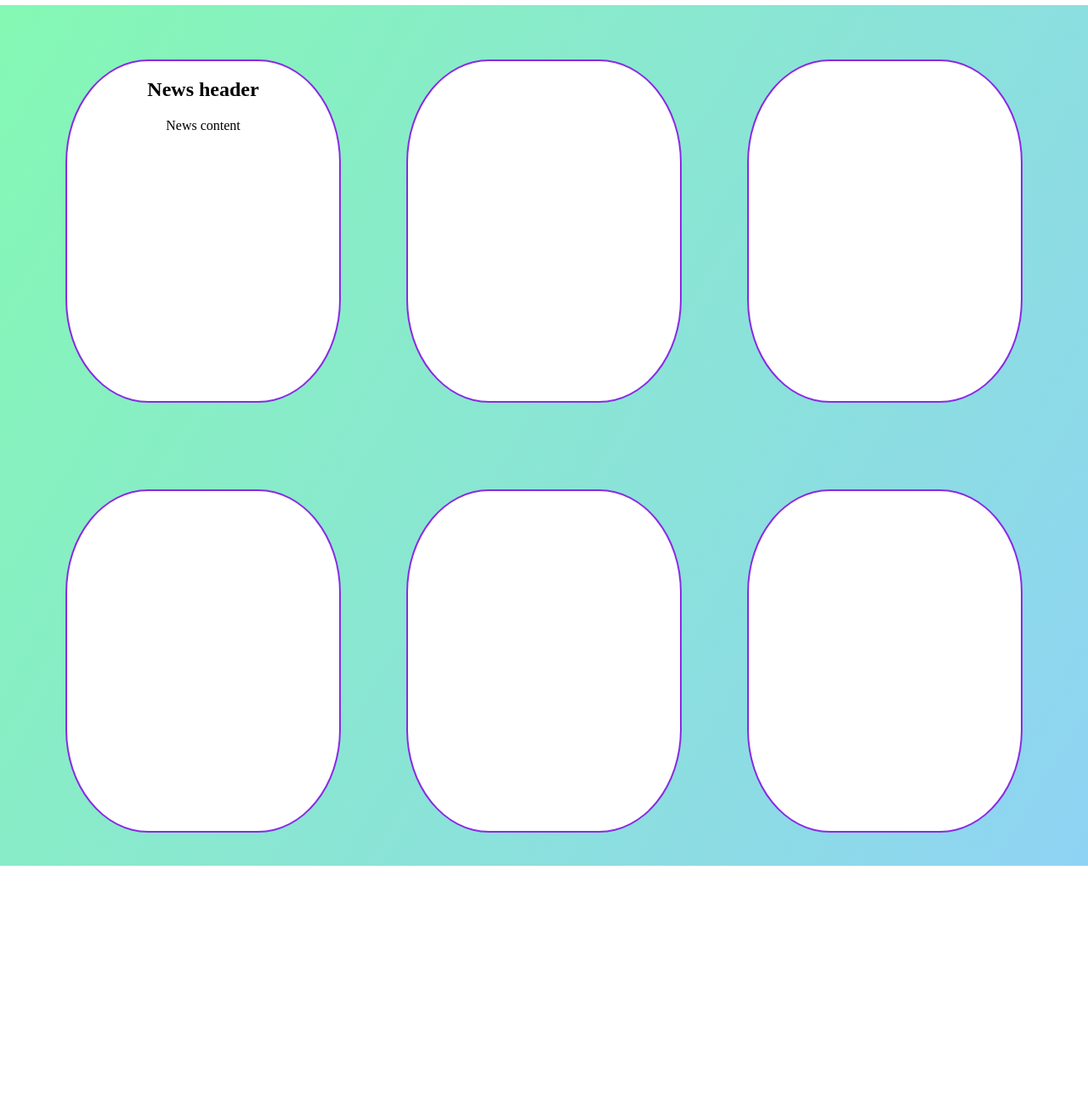
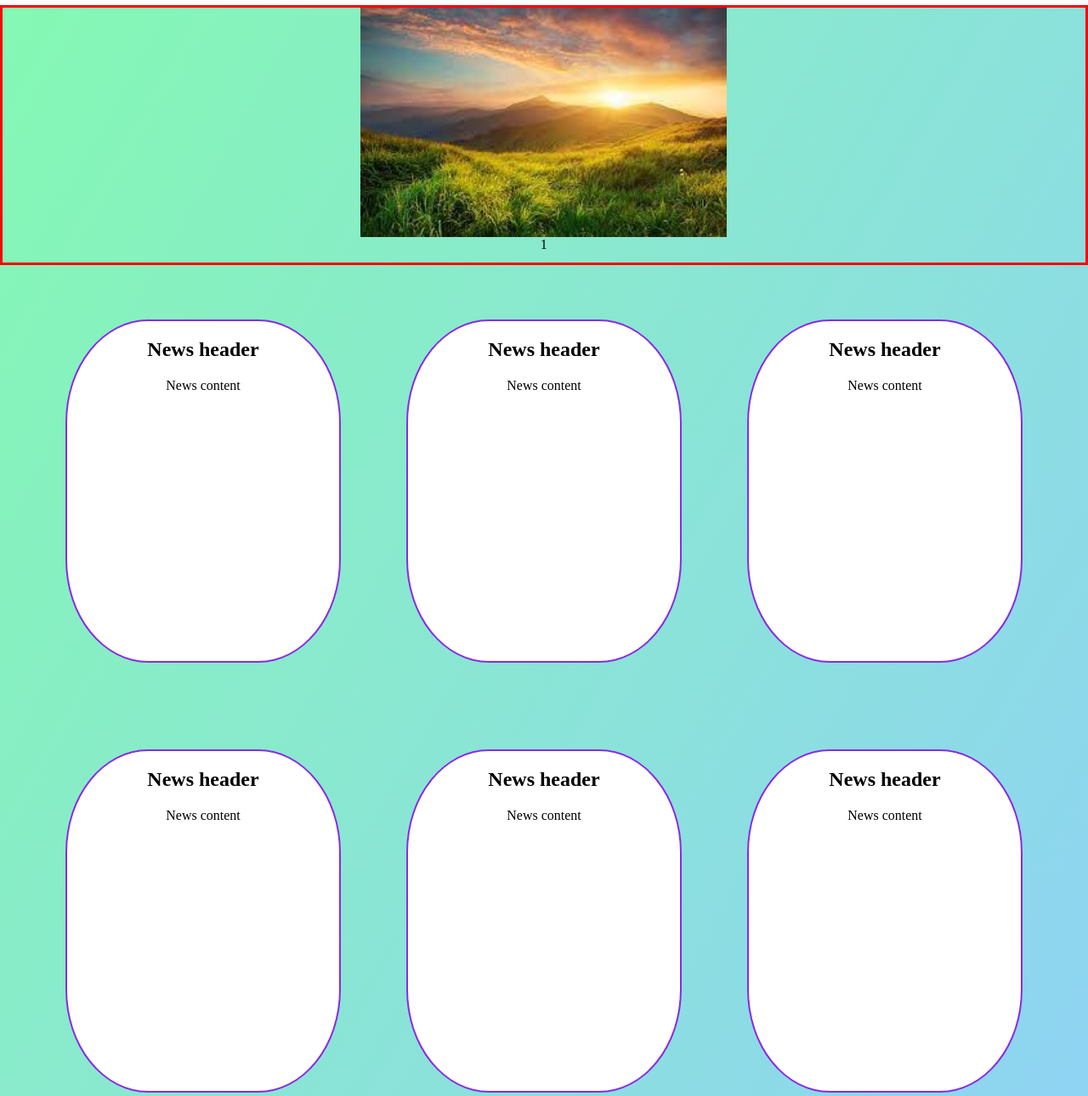
Before and after one commit to arshkenia/html-css-js-website, a plain HTML site: page index.html in a window 1280 px wide. Shown: the part 156-1446 px from the top of the page at 85% size. Before the commit the page ends 1175 px from the top, so only its background shows below. Drawn offline with Linux system fonts and the light colour scheme.

Commit message:
updates as of 28/6

```diff
--- /dev/null
+++ b/carousel.css
@@ -0,0 +1,29 @@
+.carouselImage {
+  max-height: 100%;
+  max-width: 100%;
+  align-items: center;
+  align-self: center;
+  height: 90%;
+  display: block;
+  margin-left: auto;
+  margin-right: auto;
+}
+
+.carouselText {
+  text-align: center;
+  display: block;
+  margin-left: auto;
+  margin-right: auto;
+}
+
+.carousel {
+  width: 99.5%;
+  height: 300px;
+  border-style: solid;
+  border-width: 2;
+  border-color: red;
+  align-items: center;
+  justify-content: center;
+  max-height: 40%;
+  overflow: none;
+}
--- /dev/null
+++ b/carousel.js
@@ -0,0 +1,18 @@
+var images = ["img1.jfif", "img2.jpg", "img3.jfif"];
+var text = ["1", "2", "3"];
+var carouselIndex = 0;
+
+autoScroll = () => {
+  document.getElementById("carouselImage").src = images[carouselIndex];
+  document.getElementById("carouselText").innerHTML = text[carouselIndex];
+  if (carouselIndex === 2) {
+    carouselIndex = 0;
+  } else {
+    carouselIndex++;
+  }
+  console.log(carouselIndex);
+};
+
+document.addEventListener("DOMContentLoaded", function () {
+  setInterval(autoScroll, 5000);
+});
--- a/index.html
+++ b/index.html
@@ -2,6 +2,8 @@
 <html>
   <head>
     <title>Website title</title>
+    <script src="carousel.js"></script>
+    <link rel="stylesheet" href="carousel.css" />
     <script src="index.js"></script>
     <link rel="stylesheet" href="styles.css" />
   </head>
@@ -10,6 +12,7 @@
       <div id="header" class="header">
         <div class="headerIcon">
           <img
+            onclick="redirect(0)"
             width="100%"
             height="100%"
             class="icon"
@@ -18,6 +21,7 @@
             alt="IPL Logo"
           />
           <img
+            onclick="redirect(1)"
             width="100%"
             height="100%"
             class="icon"
@@ -33,6 +37,7 @@
 
         <div class="headerIcon">
           <img
+            onclick="redirect(2)"
             width="100%"
             height="100%"
             class="icon"
@@ -41,6 +46,7 @@
             alt="IPL Logo"
           />
           <img
+            onclick="redirect(3)"
             width="100%"
             height="100%"
             class="icon"
@@ -52,9 +58,17 @@
       </div>
 
       <div class="instructions" id="instructions">
-        <marquee class = "scrollingText" behaviour="scroll" direction="right"
-          >Scrolling Instructions</marquee
+        <marquee class="scrollingText" behaviour="scroll" direction="left"
+          >Lorem ipsum dolor sit amet consectetur adipisicing elit. Nihil,
+          aliquam necessitatibus possimus quisquam eaque consectetur, eum
+          commodi, perferendis corrupti dignissimos autem maxime deserunt
+          explicabo iste atque pariatur nobis minima. Perspiciatis!</marquee
         >
+      </div>
+
+      <div class="carousel" id="carousel">
+        <img id="carouselImage" class="carouselImage" />
+        <text id="carouselText" class="carouselText"></text>
       </div>
 
       <div class="newsContainer" id="newsContainer">
@@ -62,13 +76,28 @@
           <center><h2>News header</h2></center>
           <center><text class="newsText">News content</text></center>
         </div>
-        <div class="news" id="news"></div>
-        <div class="news" id="news"></div>
+        <div class="news" id="news">
+          <center><h2>News header</h2></center>
+          <center><text class="newsText">News content</text></center>
+        </div>
+        <div class="news" id="news">
+          <center><h2>News header</h2></center>
+          <center><text class="newsText">News content</text></center>
+        </div>
       </div>
       <div class="newsContainer" id="newsContainer">
-        <div class="news" id="news"></div>
-        <div class="news" id="news"></div>
-        <div class="news" id="news"></div>
+        <div class="news" id="news">
+          <center><h2>News header</h2></center>
+          <center><text class="newsText">News content</text></center>
+        </div>
+        <div class="news" id="news">
+          <center><h2>News header</h2></center>
+          <center><text class="newsText">News content</text></center>
+        </div>
+        <div class="news" id="news">
+          <center><h2>News header</h2></center>
+          <center><text class="newsText">News content</text></center>
+        </div>
       </div>
     </div>
   </body>
--- a/index.js
+++ b/index.js
@@ -0,0 +1,11 @@
+redirect = (index) => {
+  if (index === 0) {
+    window.location = "/league1.html";
+  } else if (index === 1) {
+    window.location = "/league2.html";
+  } else if (index === 2) {
+    window.location = "/league3.html";
+  } else if (index === 3) {
+    window.location = "/league4.html";
+  }
+};
--- a/styles.css
+++ b/styles.css
@@ -6,7 +6,7 @@ html {
   display: flex;
   flex-direction: row;
   align-items: center;
-  background-color: #EBA43F;
+  background-color: #eba43f;
   width: 100%;
   height: 140px;
   justify-content: center;
@@ -26,6 +26,7 @@ body {
   padding: 0;
   margin: 0;
   width: 100%;
+  height: auto;
 }
 
 .headerIcon {
@@ -63,5 +64,5 @@ body {
 }
 
 .background {
-    background-image: linear-gradient(120deg, #84fab0 0%, #8fd3f4 100%);
+  background-image: linear-gradient(120deg, #84fab0 0%, #8fd3f4 100%);
 }
```
Also changed, not shown: carousel.html (added, +13 -0 lines), league1.html (added, +9 -0 lines), img1.jfif (added), img2.jpg (added), img3.jfif (added), league2.html (added), league3.html (added), league4.html (added).
